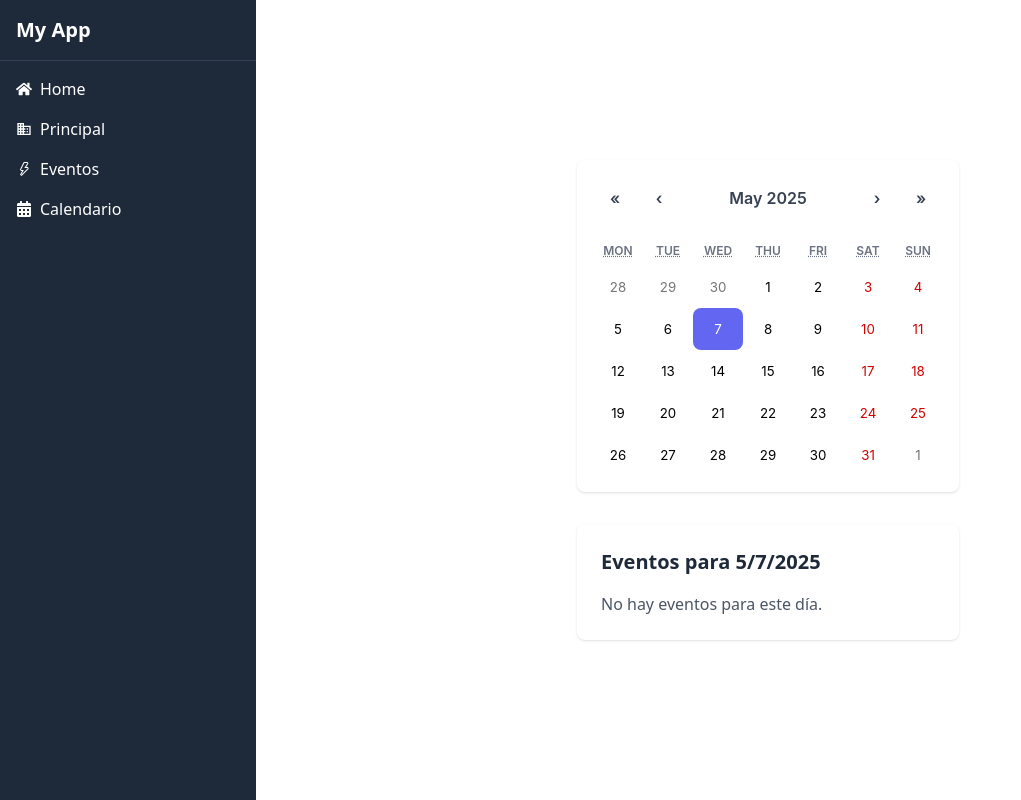
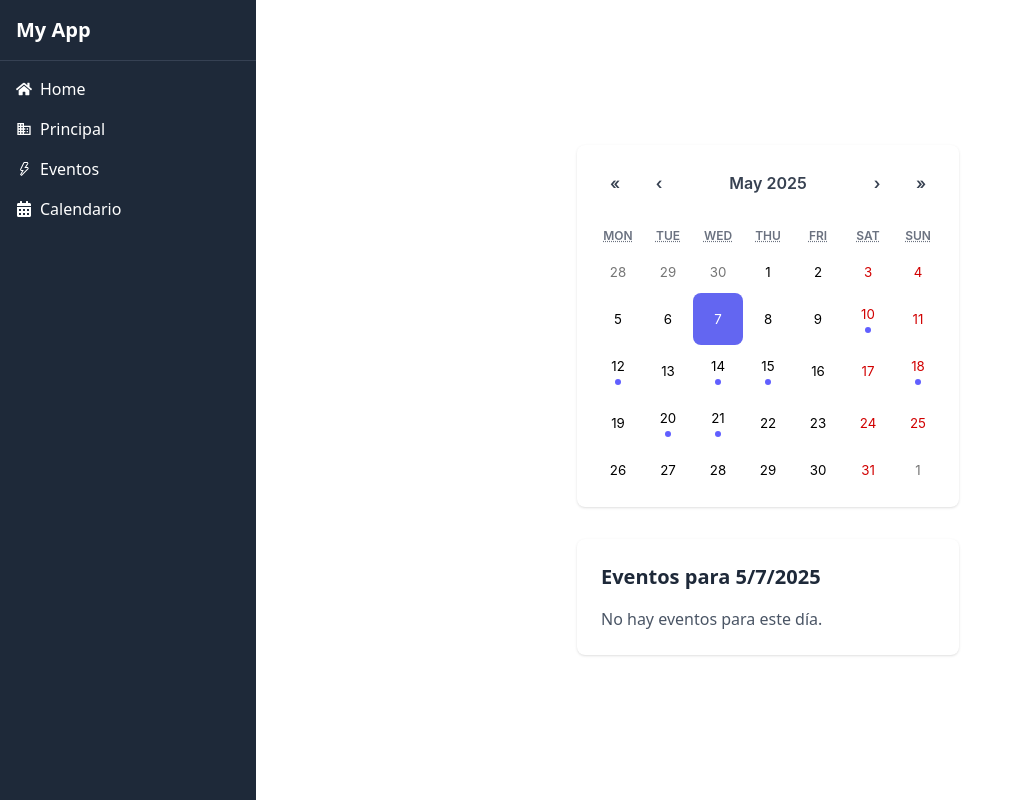
Before and after one commit to josuenojaguilar/EventTime, a React (Vite) app: page /dashboard/calendar in a window 1280 px wide. Shown: the whole page, without its empty margins (0-1021 px from the left). Built offline with nearby package versions, Linux system fonts and the light colour scheme.

Commit message:
Feat: casi terminado

```diff
--- a/src/components/Calendar/Calendar.jsx
+++ b/src/components/Calendar/Calendar.jsx
@@ -2,7 +2,8 @@ import React, { useState } from 'react'
 import { Calendar as Cal } from 'react-calendar'
 import 'react-calendar/dist/Calendar.css'
 import { useOutletContext } from 'react-router-dom'
-import './CalendarStyles.css' // archivo donde pondremos estilos personalizados
+import './CalendarStyles.css'
+import { FaBell } from 'react-icons/fa'
 
 export const Calendar = () => {
   const { events } = useOutletContext()
@@ -12,15 +13,25 @@ export const Calendar = () => {
     new Date(event.date).toDateString() === date.toDateString()
   )
 
+  const hasEvents = (date) => {
+    return events.some(event => new Date(event.date).toDateString() === date.toDateString())
+  }
+
   return (
     <div className="flex-1 p-4 flex items-center justify-center">
-
       <div className="p-6">
         <div className="bg-white dark:bg-gray-800 rounded-lg shadow p-4 max-w-md mx-auto">
           <Cal
             onChange={setDate}
             value={date}
             className="react-calendar"
+            tileContent={({ date, view }) =>
+              view === 'month' && hasEvents(date) ? (
+                <div className="flex justify-center items-center mt-1">
+                  <span className="h-1.5 w-1.5 rounded-full bg-indigo-500"></span>
+                </div>
+              ) : null
+            }
           />
         </div>
 
@@ -31,10 +42,13 @@ export const Calendar = () => {
           {eventsForSelectedDate.length > 0 ? (
             <ul className="space-y-4">
               {eventsForSelectedDate.map(event => (
-              <li key={event.id} className="border-l-4 border-indigo-500 pl-4">
+                <li key={event.id} className="border-l-4 border-indigo-500 pl-4 flex items-center justify-between">
+                <div className="flex flex-col">
                   <h3 className="text-lg font-bold text-gray-900 dark:text-white">{event.title}</h3>
                   <p className="text-sm text-gray-600 dark:text-gray-300">{event.category}</p>
                   <p className="text-gray-700 dark:text-gray-400">{event.description}</p>
+                </div>
+                <FaBell className="text-2xl text-gray-500 hover:text-indigo-500 cursor-pointer" />
               </li>
               ))}
             </ul>
--- a/src/components/Events.jsx
+++ b/src/components/Events.jsx
@@ -4,15 +4,12 @@ import { Modal } from '../components/Modal'
 import { EventForm } from '../components/EventForm'
 import { EventCard } from './EventCard'
 import { PacmanLoader } from 'react-spinners'
+import { useOutletContext } from 'react-router-dom'
 
 export const Events = () => {
-  const { events, isFetching, getEvents, addEvent, updateEvent, deleteEvent } = useEvents()
+  const { events, isFetching, addEvent, updateEvent, deleteEvent } = useOutletContext()
   const [isModalOpen, setIsModalOpen] = useState(false)
   const [eventToEdit, setEventToEdit] = useState(null)
-
-  useEffect(() => {
-    getEvents()
-  }, [])
 
 
   const handleAdd = () => {
--- a/src/pages/Dashboard/DashboardPage.jsx
+++ b/src/pages/Dashboard/DashboardPage.jsx
@@ -3,14 +3,18 @@ import { Outlet } from 'react-router-dom'
 import { Sidebar } from '../../components/Sidebar'
 import { useEvents } from '../../shared/hooks/useEvents'
 import { BeatLoader } from 'react-spinners'
+import { useEventNotifications } from '../../shared/hooks/useEventNotification'
 
 export const DashboardPage = () => {
-  const { getEvents, isFetching, events } = useEvents()
+  const { getEvents, addEvent, updateEvent, deleteEvent, isFetching, events } = useEvents()
   const [categories, setCategories] = useState([])
 
+  useEventNotifications(events)
   useEffect(() => {
-    getEvents()
-  }, [])
+    if (events.length === 0 || isFetching) {
+      getEvents()
+    }
+  }, [events])
 
   if (isFetching) {
     return (
@@ -24,7 +28,15 @@ export const DashboardPage = () => {
     <div className="flex h-screen">
       <Sidebar />
       <main className="flex-1 p-4 flex overflow-y-auto h-full">
-        <Outlet context={{ events: events || [], categories }} />
+        <Outlet
+          context={{
+          events,
+          categories,
+          addEvent,
+          updateEvent,
+          deleteEvent
+          }}
+        />
       </main>
     </div>
   )
--- /dev/null
+++ b/src/shared/hooks/useEventNotification.jsx
@@ -0,0 +1,27 @@
+import { useEffect } from 'react'
+
+export const useEventNotifications = (events) => {
+  useEffect(() => {
+    if (Notification.permission !== 'granted') {
+      Notification.requestPermission()
+    }
+
+    const checkTodayEvents = () => {
+      const today = new Date().toDateString()
+
+      events.forEach(event => {
+        const eventDate = new Date(event.date).toDateString()
+        if (eventDate === today) {
+          new Notification(`📅 Hoy: ${event.title}`, {
+            body: event.description,
+          })
+        }
+      })
+    }
+
+    checkTodayEvents()
+    const interval = setInterval(checkTodayEvents, 60 * 60 * 1000)
+
+    return () => clearInterval(interval)
+  }, [events])
+}
--- a/src/shared/hooks/useEvents.jsx
+++ b/src/shared/hooks/useEvents.jsx
@@ -1,4 +1,4 @@
-import React, { useState } from 'react'
+import React, { useState, useEffect } from 'react'
 import { mockEvents } from '../../data/mockData'
 import toast from 'react-hot-toast'
 
@@ -6,53 +6,63 @@ const delay = (ms) => new Promise(resolve => setTimeout(resolve, ms))
 
 export const useEvents = () => {
   const [events, setEvents] = useState([])
+  const [allEvents, setAllEvents] = useState([])
   const [isFetching, setIsFetching] = useState(false)
 
-  const getEvents = async(filterByCategory = null) => {
-    try {
-        setIsFetching(true)
-        await delay(1000)
+  useEffect(() => {
+    const stored = localStorage.getItem('events')
+    const parsed = stored ? JSON.parse(stored) : mockEvents
+    setAllEvents(parsed)
+    setEvents(parsed)
+    localStorage.setItem('events', JSON.stringify(parsed))
+    setIsFetching(false)
+  }, [])
 
-      let filteredEvents = mockEvents
+  const getEvents = async (filterByCategory = null) => {
+    setIsFetching(true)
+    const stored = JSON.parse(localStorage.getItem('events'))
+    await delay(500)
+    if (filterByCategory) {
+      setEvents(stored.filter(ev => ev.category === filterByCategory))
+      setAllEvents(stored.filter(ev => ev.category === filterByCategory))
+    } else {
+      console.log('Fetching all events')
+      setEvents(stored)
+    }
+    setIsFetching(false)
+  }
 
-      if (filterByCategory) {
-        filteredEvents = mockEvents.filter(
-          (event) => event.category === filterByCategory
-        )
-      }
-
-      setEvents(filteredEvents)
-      setIsFetching(false)
-    } catch (err) {
-        setIsFetching(false)
-        console.error(err)
-        toast.error('Error al obtener los eventos')
-    }
+  const persist = (updatedEvents) => {
+    localStorage.setItem('events', JSON.stringify(updatedEvents))
+    setAllEvents(updatedEvents)
+    setEvents(updatedEvents)
+    setIsFetching(false)
   }
 
   const addEvent = (newEvent) => {
-    setEvents(prev => [...prev, { ...newEvent, id: Date.now() }])
+    const updated = [...allEvents, { ...newEvent, id: Date.now() }]
+    persist(updated)
     toast.success('Evento agregado')
   }
 
-  const updateEvent = async(updatedEvent) => {
-    setEvents(prev =>
-      prev.map(ev => (ev.id === updatedEvent.id ? updatedEvent : ev))
-    )
+  const updateEvent = async (updatedEvent) => {
+    const updated = allEvents.map(ev => ev.id === updatedEvent.id ? updatedEvent : ev)
+    persist(updated)
     await delay(500)
     toast.success('Evento actualizado')
   }
 
   const deleteEvent = (id) => {
-    setEvents(prev => prev.filter(ev => ev.id !== id))
+    const updated = allEvents.filter(ev => ev.id !== id)
+    persist(updated)
     toast.success('Evento eliminado')
   }
-
 
   return {
     getEvents,
     isFetching,
     events,
+    allEvents,
     addEvent,
     updateEvent,
     deleteEvent
```
Lines whose indentation alone changed are shown as unchanged.
